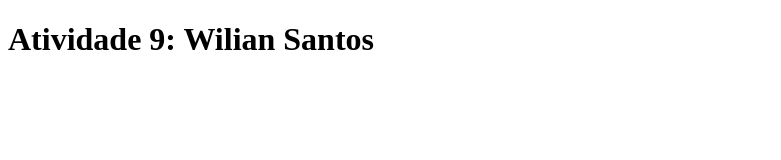
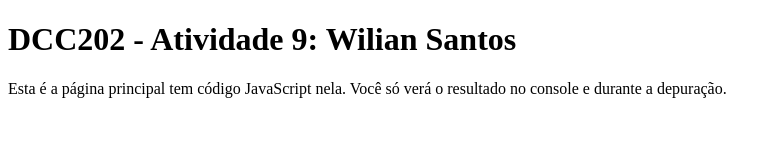
Before and after one commit to ufjf-dcc202/ufjf-dcc202-2023-3-a-atv9-Wilian2012, a website: page index.html in a window 1280 px wide. Shown: the whole page, without its empty margins (0-781 px from the left). Drawn offline with Linux system fonts and the light colour scheme.

Commit message:
adiciona paragrafo

```diff
--- a/index.html
+++ b/index.html
@@ -3,12 +3,12 @@
 <head>
     <meta charset="UTF-8">
     <meta name="viewport" content="width=device-width, initial-scale=1.0">
-    <title>Atividade 9: Wilian Santos</title>
+    <title>DCC202 - Atividade 9: Wilian Santos</title>
 </head>
 <body>
     <main>
-        <h1>Atividade 9: Wilian Santos</h1>
-        <p></p>
+        <h1>DCC202 - Atividade 9: Wilian Santos</h1>
+        <p>Esta é a página principal tem código JavaScript nela. Você só verá o resultado no console e durante a depuração.</p>
     </main>
 
     <script>
```
